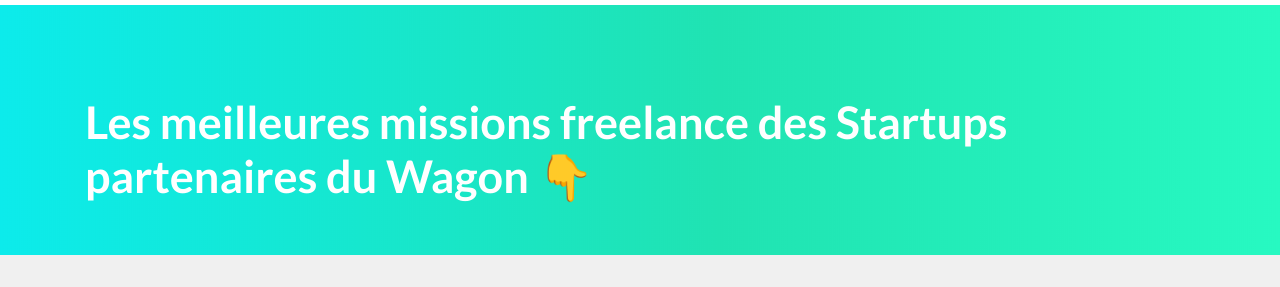
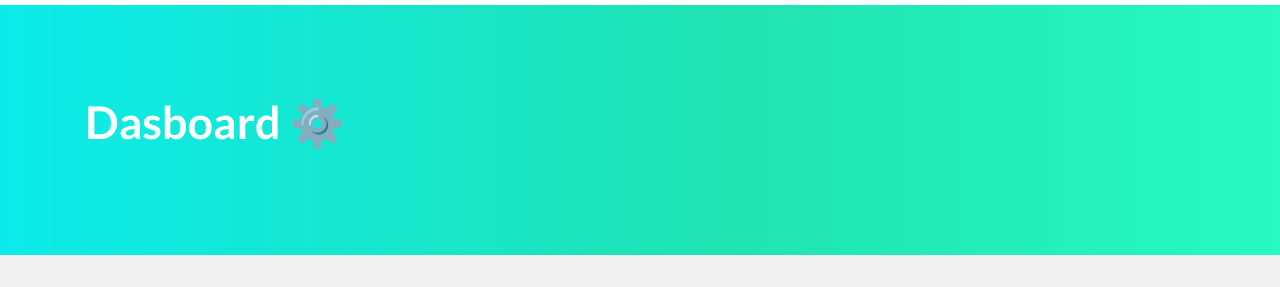
Before and after one commit to TPedelhez/le-crystal, a plain HTML site: page management_freelance.html in a window 1280 px wide. Shown: the part 54-341 px from the top of the page. Drawn offline with nearby package versions, Linux system fonts and the light colour scheme.

Commit message:
Update management_freelance.html

```diff
--- a/management_freelance.html
+++ b/management_freelance.html
@@ -49,7 +49,7 @@
   </div>
     <div  style="background-image: url(images/gradient-managment.jpg); height: 250px;">
       <div class="container">
-        <h1 style="color: white; font-size: 45px; padding-top: 90px;">Les meilleures missions freelance des Startups partenaires du Wagon 👇</h1>
+        <h1 style="color: white; font-size: 45px; padding-top: 90px;">Dasboard ⚙️</h1>
       </div>
     </div>
     <br>
```
